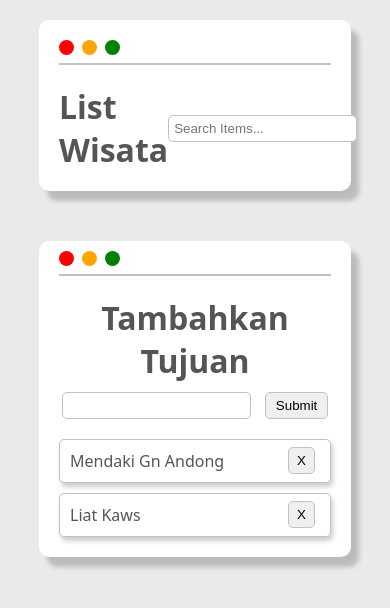
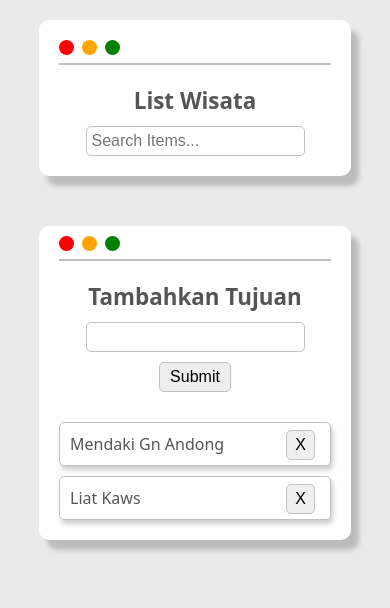
Before and after one commit to sunday200/list-wisata, a plain HTML site: page index.html in a window 390 px wide. Drawn offline with Linux system fonts and the light colour scheme.

Commit message:
penyesuaian header dan font size di smartphone

```diff
--- a/style.css
+++ b/style.css
@@ -139,7 +139,32 @@ input[type="submit"]:hover,
 }
 
 @media (max-width: 576px) {
+  .header .isi {
+    display: flex;
+    flex-direction: column;
+    justify-content: center;
+  }
+
+  .header .isi h1 {
+    margin-bottom: 10px;
+  }
+
   .showcase .showcase-header {
     text-align: center;
   }
+
+  h1 {
+    font-size: 1.4rem;
+  }
+
+  p,
+  li,
+  input,
+  button {
+    font-size: 1rem;
+  }
+
+  input[type="submit"] {
+    margin: 10px 0;
+  }
 }
```
